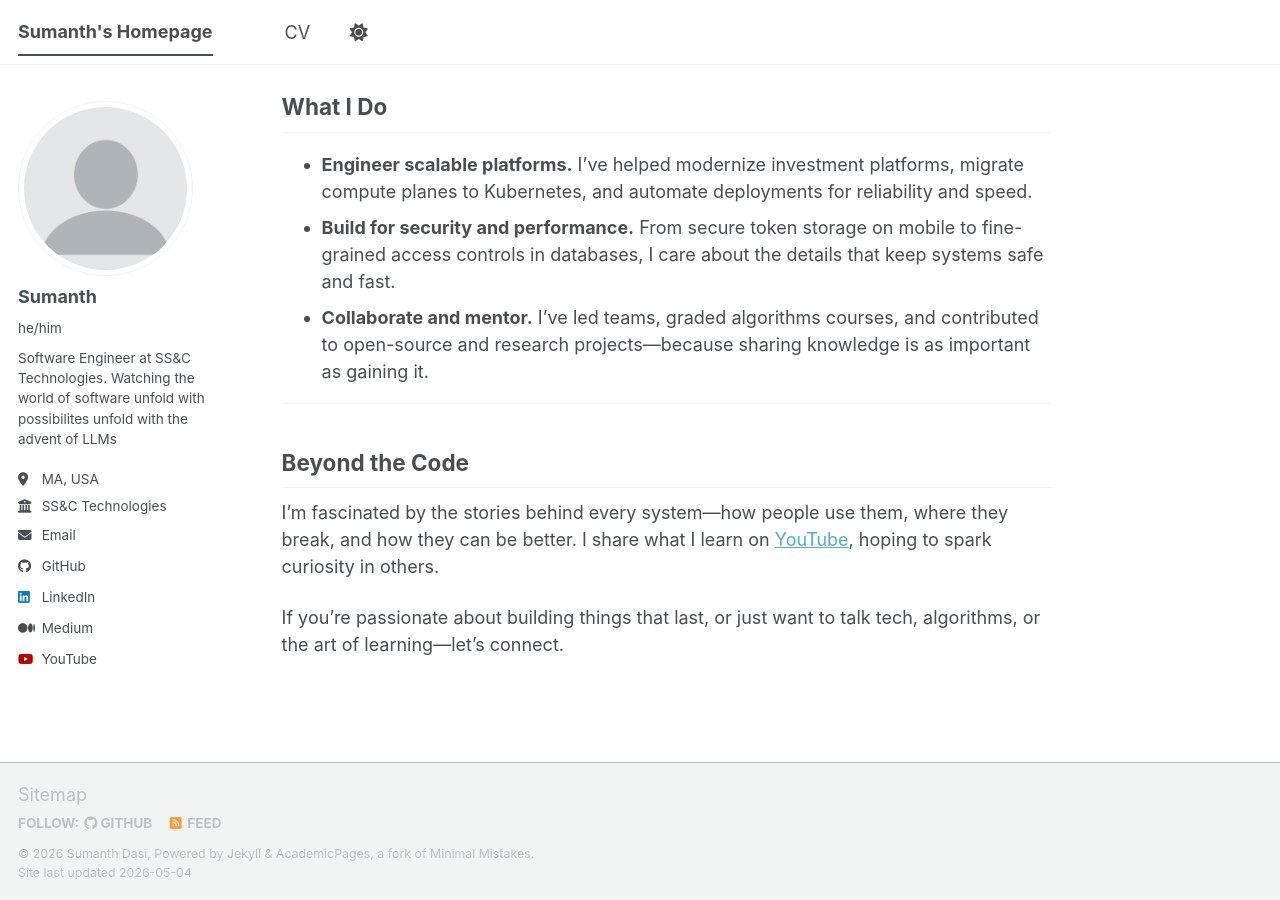
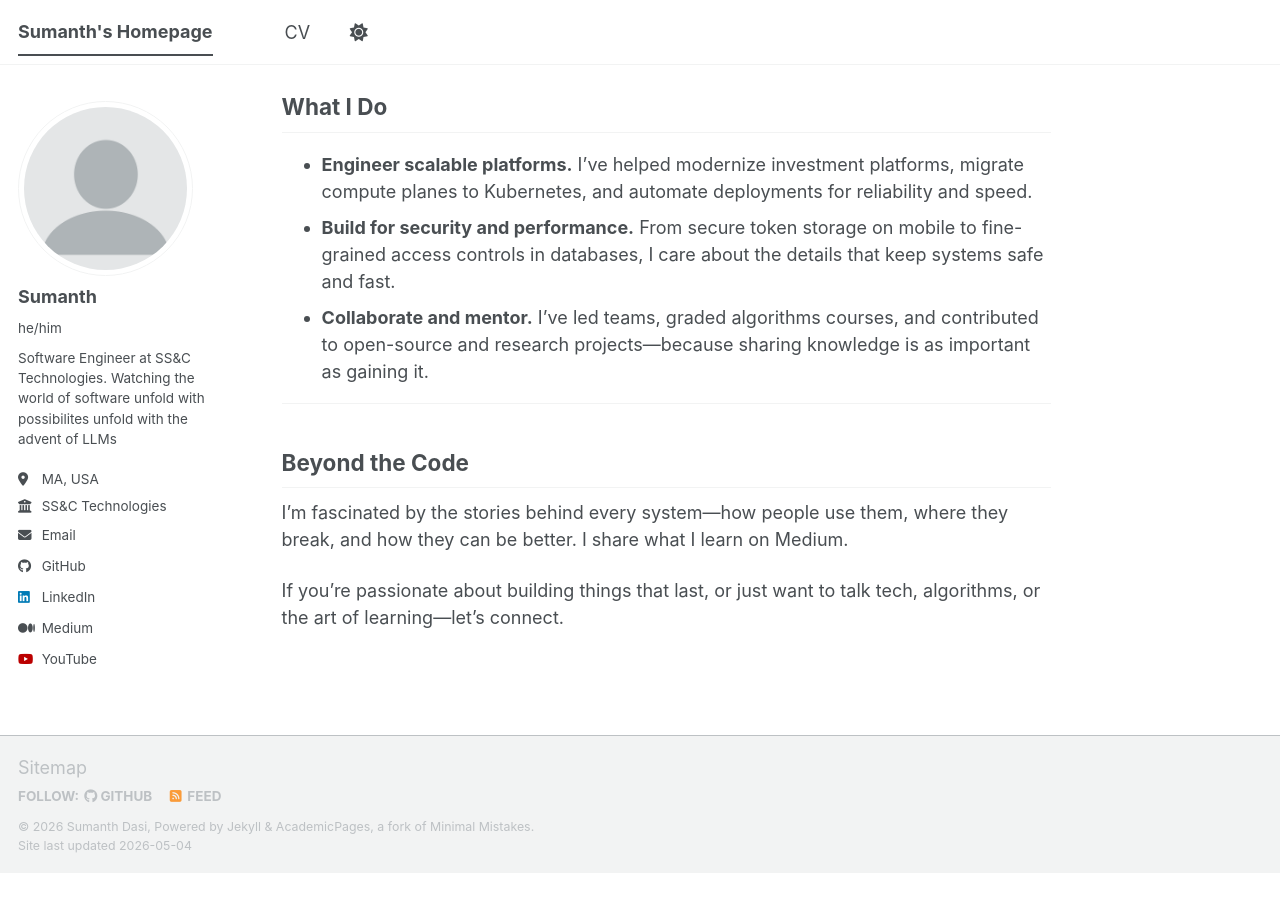
Before and after one commit to dnbk302/dnbk302.github.io, a Jekyll site: the page built from _pages/about.md, in a window 1280 px wide and 900 px high, scrolled down 721 px. Built offline with Jekyll 4.4.1, drawn with Linux system fonts in a browser that asks for light colours; a script bundle is joined from its source files by our own code; library files that are not in the unit come from our copies; after the commit the page ends 1594 px from its top, so only the background shows below that; some of the changed text lies outside the part shown.

Commit message:
update about.md

```diff
--- a/_pages/about.md
+++ b/_pages/about.md
@@ -34,6 +34,6 @@ I believe the best software is invisible: it quietly empowers, adapts, and endur
 
 ## Beyond the Code
 
-I’m fascinated by the stories behind every system—how people use them, where they break, and how they can be better. I share what I learn on [YouTube](https://www.youtube.com/@stumbled001/videos), hoping to spark curiosity in others.
+I’m fascinated by the stories behind every system—how people use them, where they break, and how they can be better. I share what I learn on Medium.
 
 If you’re passionate about building things that last, or just want to talk tech, algorithms, or the art of learning—let’s connect.
```
Also changed, not shown: other parts of _pages/about.md (+1 -1 lines).
